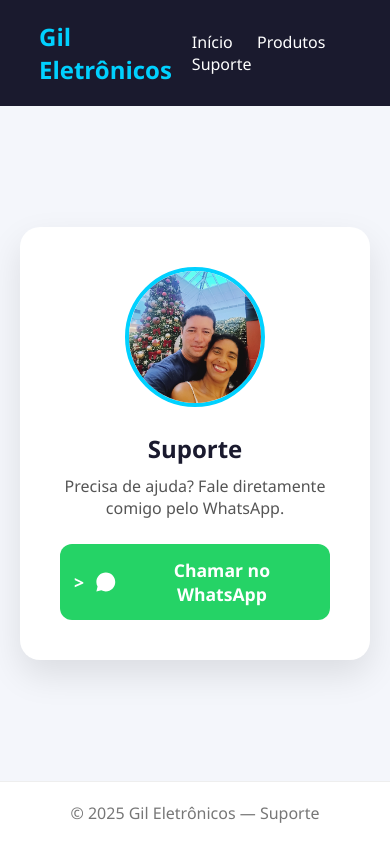
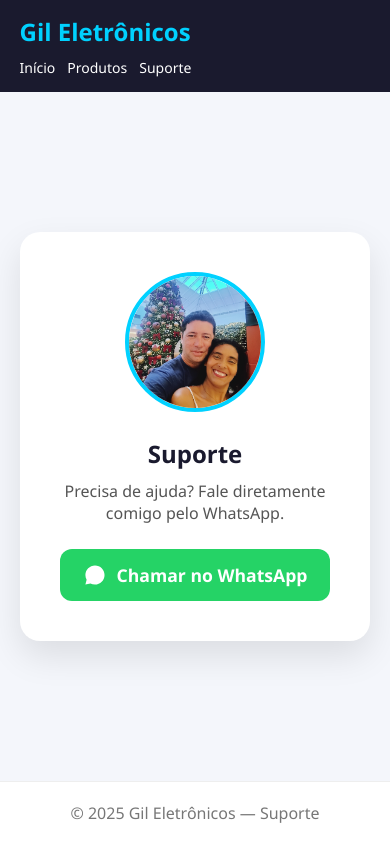
Before and after one commit to carlos400junior-sys/gil-eletronicos, a Flask app: page /suporte in a window 390 px wide. Run offline with Flask 3, Linux system fonts and the light colour scheme; some libraries are stand-ins or nearby versions.

Commit message:
Atualiza página suporte responsiva com WhatsApp

```diff
--- a/templates/suporte.html
+++ b/templates/suporte.html
@@ -2,8 +2,8 @@
 <html lang="pt-br">
 <head>
   <meta charset="UTF-8">
+  <title>Suporte - Gil Eletrônicos</title>
   <meta name="viewport" content="width=device-width, initial-scale=1.0">
-  <title>Suporte - Gil Eletrônicos</title>
 
   <style>
     :root {
@@ -35,6 +35,8 @@
       display: flex;
       justify-content: space-between;
       align-items: center;
+      flex-wrap: wrap;
+      gap: 10px;
     }
 
     .logo {
@@ -43,10 +45,16 @@
       font-weight: 800;
     }
 
+    .menu div {
+      display: flex;
+      gap: 18px;
+      flex-wrap: wrap;
+    }
+
     .menu a {
       color: #fff;
       text-decoration: none;
-      margin-left: 20px;
+      font-weight: 500;
     }
 
     main {
@@ -61,7 +69,7 @@
       background: #fff;
       padding: 40px;
       border-radius: 20px;
-      max-width: 400px;
+      max-width: 420px;
       width: 100%;
       text-align: center;
       box-shadow: 0 15px 35px rgba(0,0,0,.1);
@@ -113,6 +121,25 @@
       background: #fff;
       border-top: 1px solid #eee;
     }
+
+    /* ===== MOBILE ===== */
+    @media (max-width: 768px) {
+      header {
+        padding: 15px 5%;
+      }
+
+      .menu {
+        justify-content: space-between;
+      }
+
+      .menu div {
+        gap: 12px;
+      }
+
+      .menu a {
+        font-size: 14px;
+      }
+    }
   </style>
 </head>
 
@@ -132,19 +159,16 @@
 <main>
   <div class="card">
 
-    <!-- FOTO (troque o arquivo depois) -->
+    <!-- FOTO -->
     <img src="{{ url_for('static', filename='minhafoto.jpg') }}" class="foto" alt="Foto do Suporte">
 
     <h2>Suporte</h2>
     <p>Precisa de ajuda? Fale diretamente comigo pelo WhatsApp.</p>
 
     <a
-
-  href="https://wa.me/5581991644068"
-  target="_blank"
-  class="btn-whats"
->
-
+      href="https://wa.me/5581991644068?text=Olá%2C%20vim%20pelo%20site%20da%20Gil%20Eletrônicos"
+      target="_blank"
+      class="btn-whats"
     >
       <!-- ÍCONE WHATSAPP -->
       <svg xmlns="http://www.w3.org/2000/svg" viewBox="0 0 32 32" width="24" height="24" fill="#fff">
```
Also changed, not shown: templates/produtos.html (+14 -16 lines).
